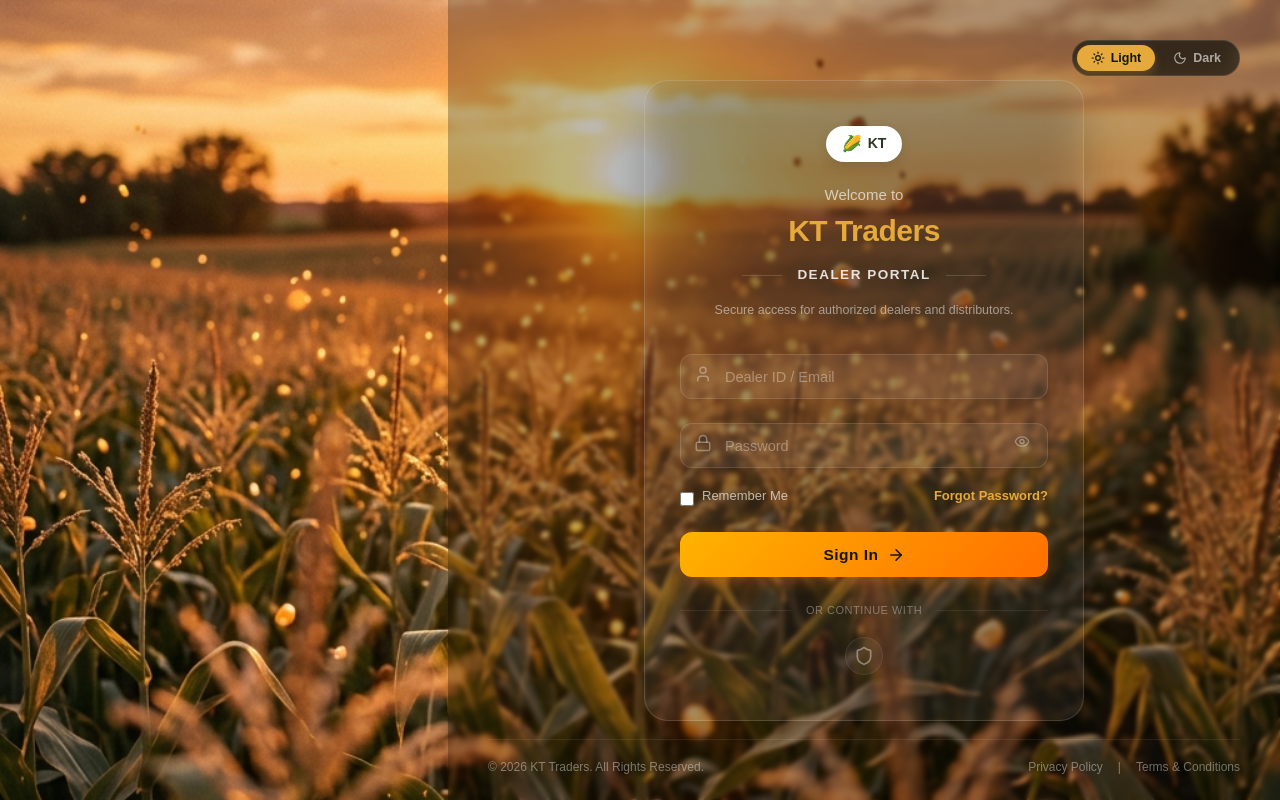
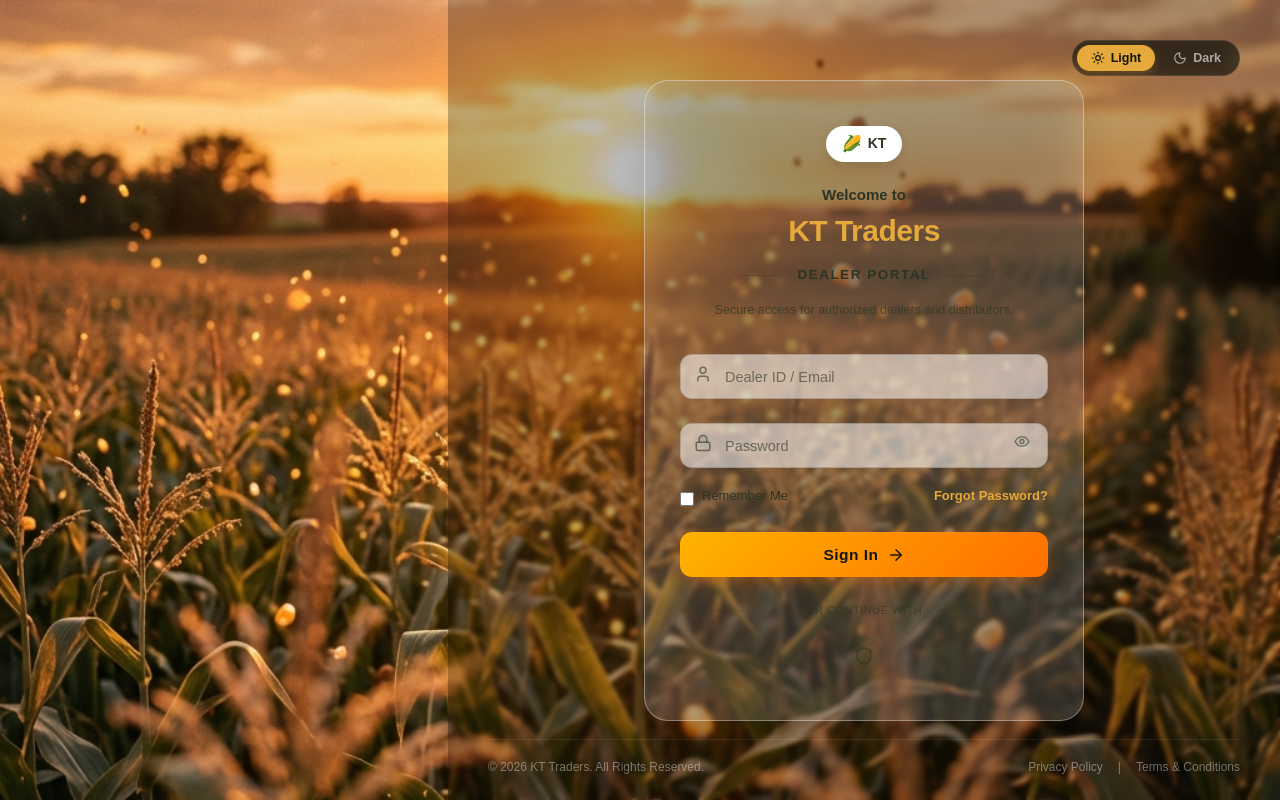
Before and after one commit to MAYURSHEWALE12/mandi-record-keeper, a React (Create React App) app in the folder frontend/: page /login in a window 1280 px wide. Built offline with nearby package versions, Linux system fonts and the light colour scheme; no server answers.

Commit message:
fix: resolve low contrast input placeholders and text colors in login Light Theme

```diff
--- a/frontend/src/components/loginpage/LoginPage.css
+++ b/frontend/src/components/loginpage/LoginPage.css
@@ -234,15 +234,15 @@
 .glass-login-card {
   width: 100%;
   max-width: 440px;
-  background: rgba(255, 255, 255, 0.06);
-  backdrop-filter: blur(20px);
-  -webkit-backdrop-filter: blur(20px);
-  border: 1px solid rgba(255, 255, 255, 0.14);
+  background: rgba(255, 255, 255, 0.15); /* Brighter frosted white */
+  backdrop-filter: blur(25px);
+  -webkit-backdrop-filter: blur(25px);
+  border: 1px solid rgba(255, 255, 255, 0.35); /* Stronger white border */
   border-radius: 24px;
   padding: 45px 35px;
-  box-shadow: 0 20px 50px rgba(0, 0, 0, 0.25);
+  box-shadow: 0 20px 50px rgba(0, 0, 0, 0.15);
   text-align: center;
-  color: #fff;
+  color: #12160F; /* Dark text default for contrast */
   animation: fadeInScale 0.6s cubic-bezier(0.16, 1, 0.3, 1);
 }
 
@@ -269,8 +269,8 @@
 
 .welcome-heading {
   font-size: 15px;
-  font-weight: 500;
-  color: rgba(255, 255, 255, 0.65);
+  font-weight: 600;
+  color: #2C3524; /* Darker heading */
   margin-bottom: 2px;
 }
 
@@ -291,7 +291,7 @@
 
 .subheading-line {
   height: 1px;
-  background: rgba(255, 255, 255, 0.15);
+  background: rgba(44, 53, 36, 0.3); /* Darker line */
   flex: 1;
   max-width: 40px;
 }
@@ -299,14 +299,14 @@
 .portal-subheading {
   font-size: 13.5px;
   font-weight: 700;
-  color: rgba(255, 255, 255, 0.85);
+  color: #2C3524; /* Darker text */
   text-transform: uppercase;
   letter-spacing: 1.5px;
 }
 
 .secure-access-text {
   font-size: 12.5px;
-  color: rgba(255, 255, 255, 0.5);
+  color: rgba(44, 53, 36, 0.7); /* Highly readable dark text */
   margin-bottom: 28px;
 }
 
@@ -320,30 +320,31 @@
   width: 100%;
   padding: 13.5px 44px;
   border-radius: 12px;
-  background: rgba(255, 255, 255, 0.06);
-  border: 1px solid rgba(255, 255, 255, 0.12);
-  color: #fff;
+  background: rgba(255, 255, 255, 0.55); /* White translucent input background */
+  border: 1px solid rgba(44, 53, 36, 0.2);
+  color: #12160F; /* Dark text input */
   font-size: 14.5px;
   outline: none;
   transition: all 0.25s ease;
 }
 
 .glass-input-group input:focus {
-  background: rgba(255, 255, 255, 0.12);
-  border-color: #E5A93C;
-  box-shadow: 0 0 0 3px rgba(229, 169, 60, 0.18);
+  background: rgba(255, 255, 255, 0.85);
+  border-color: #F57C00;
+  box-shadow: 0 0 0 3px rgba(245, 124, 0, 0.15);
 }
 
 .glass-input-group input::placeholder {
-  color: rgba(255, 255, 255, 0.35);
+  color: rgba(44, 53, 36, 0.6); /* Readable placeholder */
 }
+
 
 .input-icon {
   position: absolute;
   left: 14px;
   top: 50%;
   transform: translateY(-50%);
-  color: rgba(255, 255, 255, 0.35);
+  color: rgba(44, 53, 36, 0.6); /* Readable green/grey icon in light mode */
   pointer-events: none;
 }
 
@@ -354,13 +355,13 @@
   transform: translateY(-50%);
   background: none;
   border: none;
-  color: rgba(255, 255, 255, 0.35);
+  color: rgba(44, 53, 36, 0.6);
   cursor: pointer;
   padding: 4px;
 }
 
 .password-toggle-btn:hover {
-  color: #fff;
+  color: #12160F;
 }
 
 /* Checkbox & Options */
@@ -378,7 +379,7 @@
   gap: 8px;
   cursor: pointer;
   user-select: none;
-  color: rgba(255, 255, 255, 0.65);
+  color: #2C3524; /* Highly readable dark label */
 }
 
 .remember-me-checkbox input[type="checkbox"] {
@@ -437,13 +438,13 @@
 
 .divider-line {
   height: 1px;
-  background: rgba(255, 255, 255, 0.08);
+  background: rgba(44, 53, 36, 0.15); /* Darker line in light mode */
   flex: 1;
 }
 
 .divider-text {
   font-size: 11px;
-  color: rgba(255, 255, 255, 0.35);
+  color: rgba(44, 53, 36, 0.6); /* Readable text */
   text-transform: uppercase;
   letter-spacing: 0.5px;
 }
@@ -459,10 +460,10 @@
   justify-content: center;
   width: 38px;
   height: 38px;
-  background: rgba(255, 255, 255, 0.04);
-  border: 1px solid rgba(255, 255, 255, 0.08);
+  background: rgba(44, 53, 36, 0.08); /* Darker background in light mode */
+  border: 1px solid rgba(44, 53, 36, 0.15);
   border-radius: 50%;
-  color: rgba(255, 255, 255, 0.4);
+  color: rgba(44, 53, 36, 0.6);
   transition: all 0.25s ease;
 }
 
```
